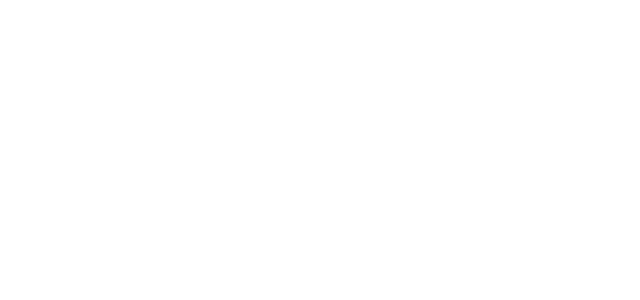
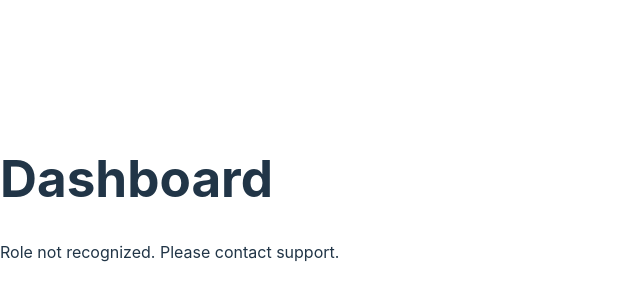
Before and after one commit to elbachir-salik/event_management_system, a React (Vite) app in the folder event-management-frontend/: page /dashboard in a window 1280 px wide. Before the commit this address had no page. Shown: the part 202-502 px from the top of the page, without its empty margins (0-640 px from the left). Built offline with nearby package versions, Linux system fonts and the light colour scheme; sample sign-in values are in the browser's storage.

Commit message:
handle role with switch and remove role from url

```diff
--- a/event-management-frontend/src/App.tsx
+++ b/event-management-frontend/src/App.tsx
@@ -3,6 +3,7 @@ import { BrowserRouter as Router, Routes, Route  } from "react-router-dom";
 import Login from "./pages/Login";
 import Register from "./pages/Register";
 import Dashboard from "./pages/Dashboard";
+import ProtectedRoute from "./components/ProtectedRoute";
 
 
 
@@ -13,7 +14,14 @@ const App: React.FC = () => {
       <Routes>
         <Route path="/login" element={<Login />} />
         <Route path= "/register" element={<Register/>} />
-        <Route path="/dashboard/:role" element={<Dashboard />} />
+        <Route
+          path="/dashboard"
+          element={
+            <ProtectedRoute>
+              <Dashboard />
+            </ProtectedRoute>
+          }
+        />
       </Routes>
     </Router>
   );
--- /dev/null
+++ b/event-management-frontend/src/components/ProtectedRoute.tsx
@@ -0,0 +1,15 @@
+import React from "react";
+import { Navigate } from "react-router-dom";
+
+const ProtectedRoute: React.FC<{ children: JSX.Element }> = ({ children }) => {
+    const token = localStorage.getItem("accessToken");
+
+    // Redirect to login if no access token is found
+    if (!token) {
+        return <Navigate to="/login" />;
+    }
+
+    return children;
+};
+
+export default ProtectedRoute;
--- a/event-management-frontend/src/pages/Dashboard.tsx
+++ b/event-management-frontend/src/pages/Dashboard.tsx
@@ -4,15 +4,24 @@ import React from "react";
 const Dashboard: React.FC = () => {
     const role = localStorage.getItem("userRole");
 
-    console.log("User Role in Dashboard:", role);
+
+    const renderContent = () => {
+        switch (role) {
+            case "participant":
+                return <p>Welcome, Participant! Here are some events for you.</p>;
+            case "organizer":
+                return <p>Welcome, Organizer! Here are your event management tools.</p>;
+            case "moderator":
+                return <p>Welcome, Moderator! Here are the events to review.</p>;
+            default:
+                return <p>Role not recognized. Please contact support.</p>;
+        }
+    };
 
     return(
         <div>
             <h1>Dashboard</h1>
-            {role === "participant" && <p>Welcome, Participant ! Here are some events for you.</p>}
-            {role === "organizer" && <p>Welcome, Organizer! Here are your event management tools.</p>}
-            {role === "moderator" && <p>Welcome, Moderator! Here are the events to review.</p>}
-
+            {renderContent()}
         </div>
     );
 };
--- a/event-management-frontend/src/pages/Login.tsx
+++ b/event-management-frontend/src/pages/Login.tsx
@@ -18,7 +18,6 @@ const Login: React.FC = () => {
                 username,
                 password,
             });
-            console.log("Backend Response:", response.data);
 
             const {access, refresh, role} = response.data;
 
@@ -26,13 +25,8 @@ const Login: React.FC = () => {
             localStorage.setItem("accessToken", access);
             localStorage.setItem("refreshToken", refresh);
             localStorage.setItem("userRole", role);
-            console.log("User Role:", role);
 
-
-            if(role === "participant") navigate("/dashboard/participant")
-            else if (role === "organizer") navigate("/dashboard/organizer")
-            else if (role === "moderator") navigate("/dashboard/moderator")
-
+            navigate("/dashboard")
             alert("Login successful!");
         } catch (err) {
             console.error(err);
```
